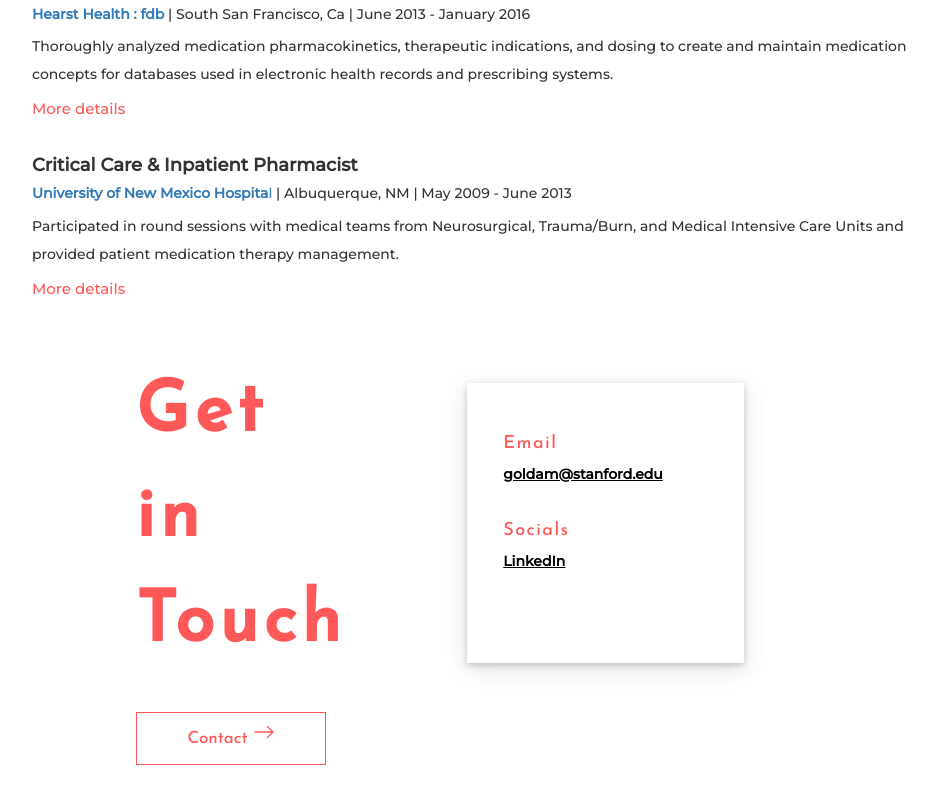
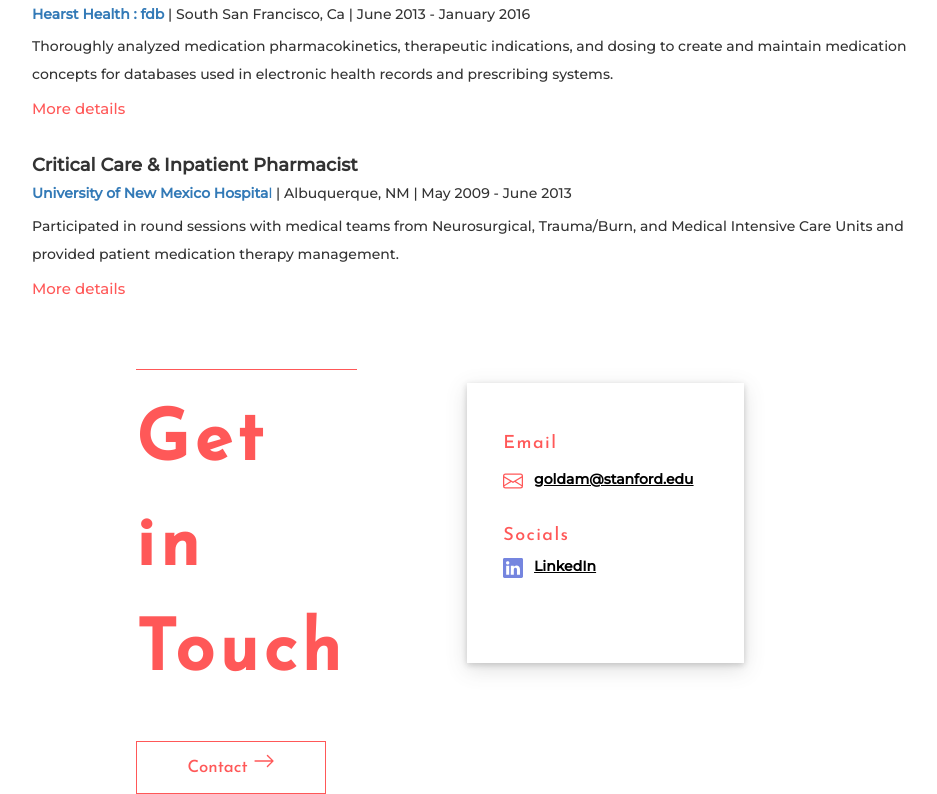
Before and after one commit to phranzia/personalsite, a website: page index.html in a window 1280 px wide. Shown: the part 2220-3014 px from the top of the page, without its empty margins (148-1085 px from the left). Before the commit the page ends 2985 px from the top, so only its background shows below. Drawn offline with nearby package versions, Linux system fonts and the light colour scheme.

Commit message:
Clean up and add social icons

```diff
--- a/index.html
+++ b/index.html
@@ -219,13 +219,6 @@
                         <li>Effectively communicated with external customers involved in evidence-based healthcare decisions including but not limited to physicians, pharmacists, and nurses.</li>
                     </ul>
                 </div>
-            <!-- <ul class = 'list-text'>
-                <li>Led a cross-functional team in the evolution and maintenance of a digital platform focused on compliantly providing medical information to healthcare professionals.</li>
-                <li>Led or significantly contribute to the development of various technologies to improve internal processes and the external exchange of medical information.</li>
-                <li>Served as the Medical Information lead for all BioMarin therapies in the Asia Pacific region.</li>
-                <li>Served as the Medical Information lead for several therapies in the United States and Canada.</li>
-                <li>Effectively communicated with external customers involved in evidence-based healthcare decisions including but not limited to physicians, pharmacists, and nurses.</li>
-            </ul> -->
         </div>
         <div class = 'row bottom-spacing'>
         <h4 class="job-title"><strong>Founder & CEO</strong></h4>
@@ -364,12 +357,9 @@
 
         <div class = 'row' id="contact-section">
             <div class = 'col-md-5'>
+                <div id="red-border"></div>
                 <h1 id = 'get-in-touch-heading'><strong>Get in Touch</strong></h1>
-                <!-- <p id='personal-description'>With extensive experience in the healthcare
-                    environment, Dr. Manuel has a strong foundation in medicine and an in-depth
-                    understanding of the life sciences industry (pharmaceutical,
-                    biotechnology, and clinical practice).
-                </p> -->
+                <!-- <p id='personal-description'></p> -->
                 <a href="mailto:goldam@stanford.edu"
                     id="contact-button"
                     class="button">
@@ -382,10 +372,16 @@
             <div class = 'col-md-4 shadow-sm bg-white' id="contact-box">
                 <div class="contact-content">
                     <h4 class="contact-headings">Email</h4>
+                    <svg xmlns="http://www.w3.org/2000/svg" width="20" height="20" class="bi bi-envelope" id="mailIcon" viewBox="0 0 16 16">
+                        <path d="M0 4a2 2 0 0 1 2-2h12a2 2 0 0 1 2 2v8a2 2 0 0 1-2 2H2a2 2 0 0 1-2-2V4Zm2-1a1 1 0 0 0-1 1v.217l7 4.2 7-4.2V4a1 1 0 0 0-1-1H2Zm13 2.383-4.708 2.825L15 11.105V5.383Zm-.034 6.876-5.64-3.471L8 9.583l-1.326-.795-5.64 3.47A1 1 0 0 0 2 13h12a1 1 0 0 0 .966-.741ZM1 11.105l4.708-2.897L1 5.383v5.722Z"/>
+                      </svg>
                     <a class="contact-info" href="mailto:goldam@stanford.edu">
                         <strong>goldam@stanford.edu</strong>
                     </a>
                     <h4 class="contact-headings">Socials</h4>
+                    <svg xmlns="http://www.w3.org/2000/svg" width="20" height="20" class="bi bi-linkedin" id="linkedinIcon" viewBox="0 0 16 16">
+                        <path d="M0 1.146C0 .513.526 0 1.175 0h13.65C15.474 0 16 .513 16 1.146v13.708c0 .633-.526 1.146-1.175 1.146H1.175C.526 16 0 15.487 0 14.854V1.146zm4.943 12.248V6.169H2.542v7.225h2.401zm-1.2-8.212c.837 0 1.358-.554 1.358-1.248-.015-.709-.52-1.248-1.342-1.248-.822 0-1.359.54-1.359 1.248 0 .694.521 1.248 1.327 1.248h.016zm4.908 8.212V9.359c0-.216.016-.432.08-.586.173-.431.568-.878 1.232-.878.869 0 1.216.662 1.216 1.634v3.865h2.401V9.25c0-2.22-1.184-3.252-2.764-3.252-1.274 0-1.845.7-2.165 1.193v.025h-.016a5.54 5.54 0 0 1 .016-.025V6.169h-2.4c.03.678 0 7.225 0 7.225h2.4z"/>
+                      </svg>
                     <a class="contact-info" href = https://www.linkedin.com/in/goldamanuel target="_blank">
                         <strong>LinkedIn</strong>
                     </a>
--- a/static/css/index.css
+++ b/static/css/index.css
@@ -179,7 +179,12 @@ background-color: #f9f9f9;
 
 #contact-section {
     padding-left: 10%;
-    padding-top: 3em;
+    padding-top: 5em;
+}
+
+#red-border {
+    border-top: solid 0.08em #ff5858;
+    width: 70%;
 }
 
 #get-in-touch-heading {
@@ -208,7 +213,7 @@ background-color: #f9f9f9;
 
 
 #contact-box {
-    margin-top: 3em;
+    margin-top: 1em;
     height: 20em;
     box-shadow: 0 2px 6px 0 rgba(41, 41, 41, 0.2), 0 6px 20px 0 rgba(87, 87, 87, 0.19);
 }
@@ -235,3 +240,16 @@ background-color: #f9f9f9;
 .contact-info:hover {
     color: #ff5858;
 }
+
+#mailIcon {
+    fill: #ff5858;
+    margin-top: 0.5em;
+    margin-right: 0.5em;
+    margin-bottom: -0.5em;
+}
+
+#linkedinIcon {
+    fill: rgb(117, 133, 223);
+    margin-right: 0.5em;
+    margin-bottom: -0.5em;
+}
```
